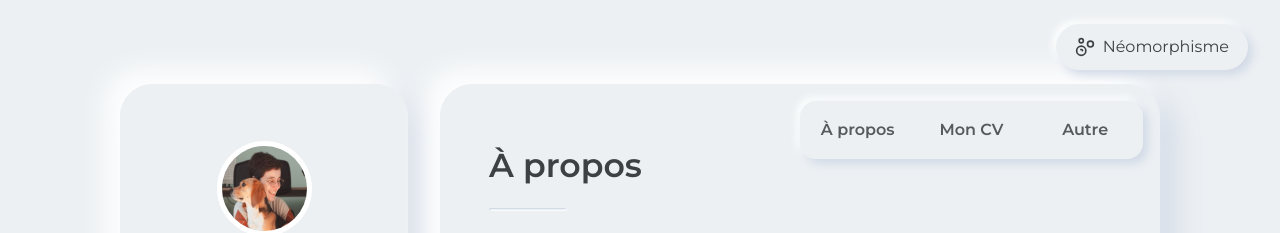
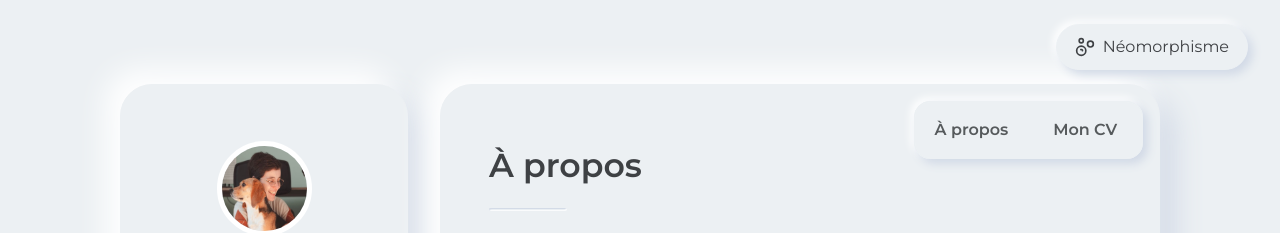
Before and after one commit to emmaGblt/cv, a React (Vite) app: page / in a window 1280 px wide. Shown: the top 233 px of the page. Built offline with nearby package versions, Linux system fonts and the light colour scheme.

Commit message:
feat: remove unused tab (#21)

```diff
--- a/src/App.tsx
+++ b/src/App.tsx
@@ -62,11 +62,6 @@ function App() {
                 value: "resume",
                 title: "Mon CV",
                 content: <CurriculumVitaeContent />
-              },
-              {
-                value: "other",
-                title: "Autre",
-                content: <div>Another work in progress here!</div>
               }
             ]}
           />
--- a/src/components/ui/CardWithTabs.tsx
+++ b/src/components/ui/CardWithTabs.tsx
@@ -29,7 +29,7 @@ function CardWithTabs({ defaultValue, tabs }: CardWithTabsProps) {
       <BaseUiTabs.Root defaultValue={defaultValue} orientation="horizontal">
         <BaseUiTabs.List
           className={cn(
-            "mb-8 grid grid-cols-3 transition-all duration-1000 ease-out sm:mx-10 md:absolute md:m-0",
+            "mb-8 grid grid-cols-2 transition-all duration-1000 ease-out sm:mx-10 md:absolute md:m-0",
             "cartoon:bg-background/40 cartoon:border-primary cartoon:border-4 cartoon:rounded-bl-md cartoon:-right-1 cartoon:-top-1",
             "neo:rounded-2xl neo:shadow-outer-md neo:top-4 neo:right-4 neo:border neo:border-background"
           )}
```
